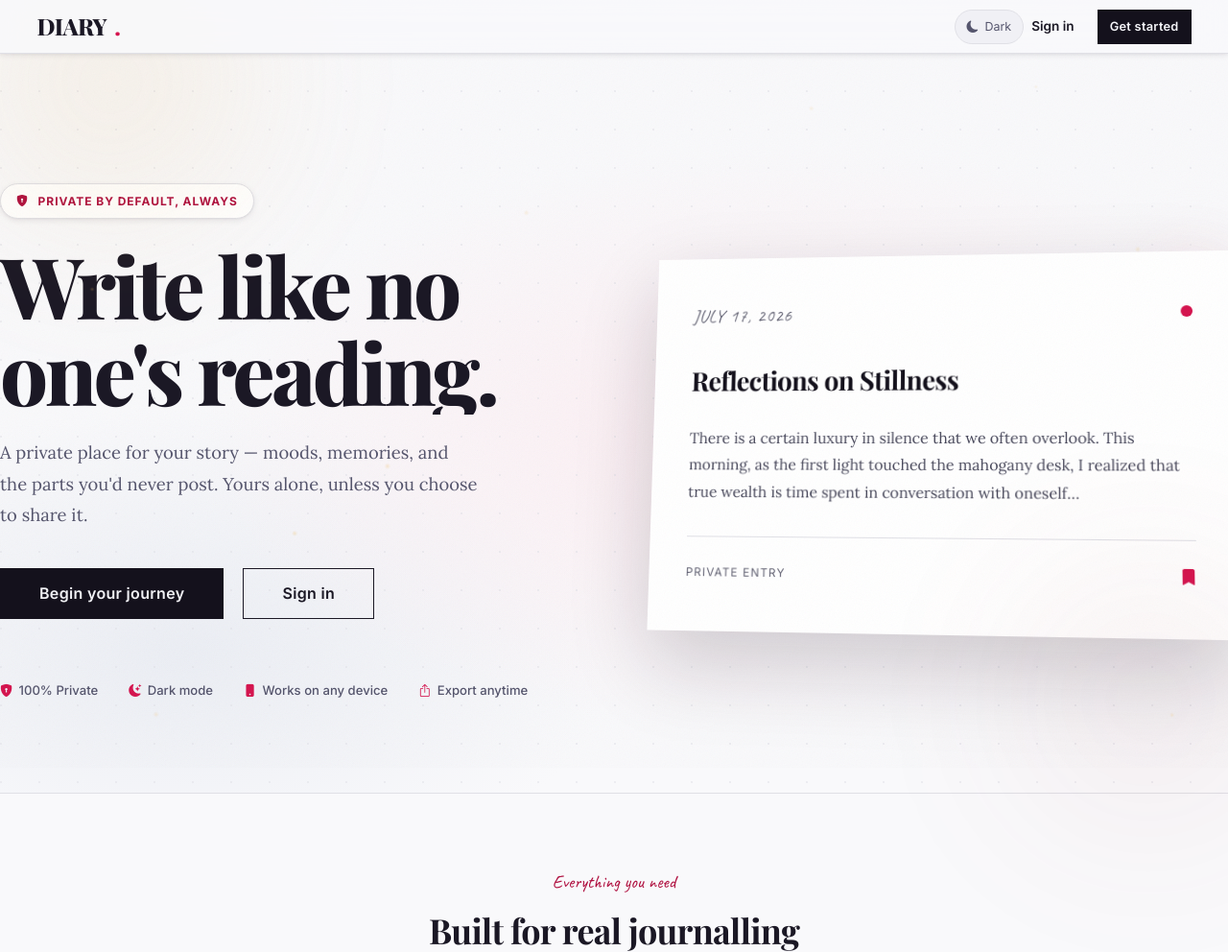
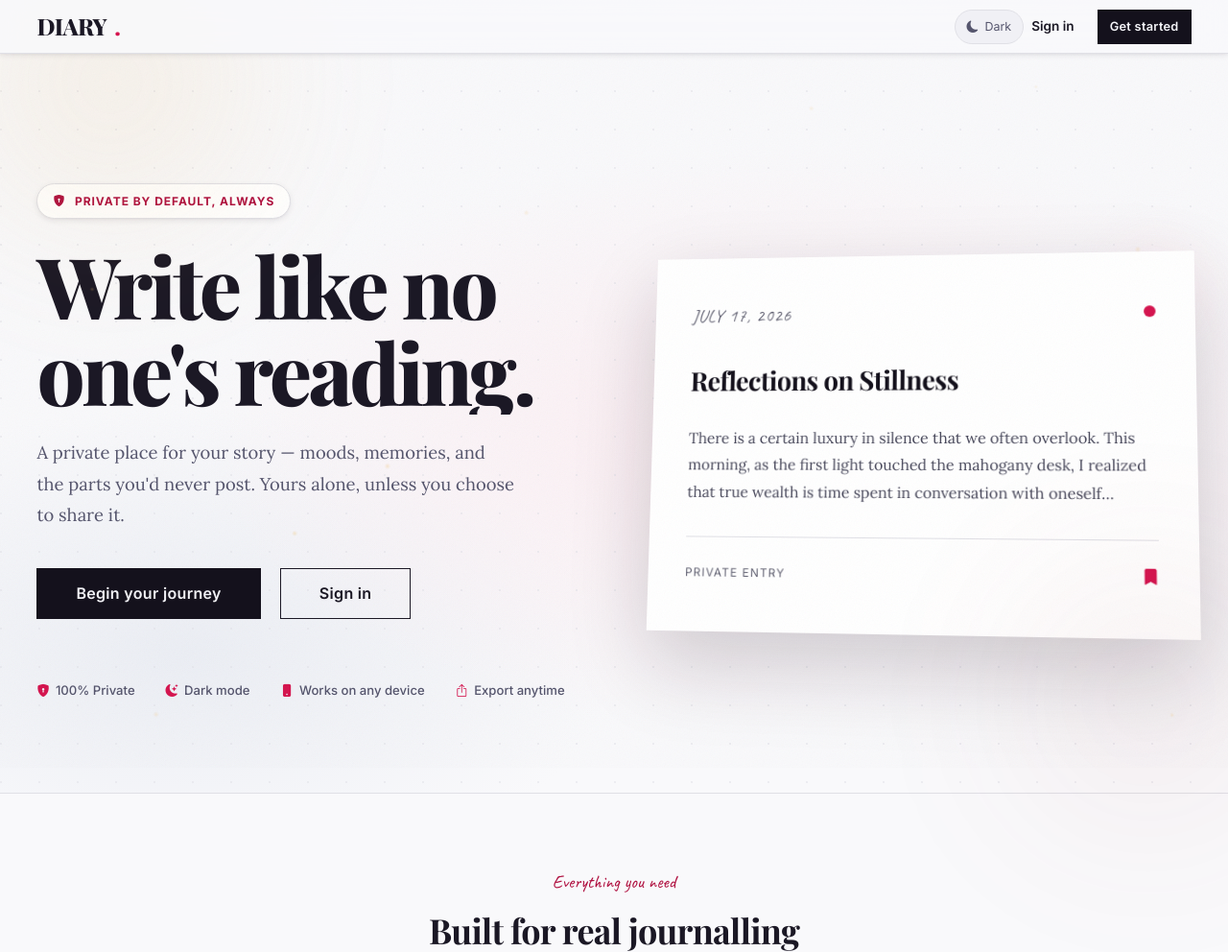
Before and after one commit to Yoge-2004/digital-diary-application, a FastAPI app: page / in a window 1280 px wide. Shown: the top 992 px of the page at 96% size. Run offline with FastAPI, Linux system fonts and the light colour scheme; some web fonts are replaced.

Commit message:
Landing: give the hero its side padding back (text was flush against the screen edge)
Reported with a screenshot: the home page text sits on the edge of the display with no spacing.
Measured at 280-600px wide: the hero title and lead paragraph started at x=0 and ended at the
screen edge, and the buttons' borders touched it (every other section was fine).

Cause: the hero is a full-bleed section (it breaks out of the page padding with a negative
margin and relies on .full-bleed's own left/right padding). .landing-hero then used the
shorthand `padding: clamp(...) 0`, which also set left/right to 0, and, being declared later,
won. Its own comment says "Vertical padding only". It is now `padding-block`, so the
horizontal padding stays. Measured after the change: nothing on the page within 12px of a
screen edge at 280, 320, 360, 390, 430 and 600px; the hero text lines up with the logo.

```diff
--- a/app/static/css/app.css
+++ b/app/static/css/app.css
@@ -1866,7 +1866,10 @@ img, video { max-width: 100%; display: block; }
      here too was a third, redundant layer of the same constraint,
      which is why the hero looked more inset than the features grid
      below it despite both nominally using --content-max. */
-  padding: clamp(2rem, 6vw, 5rem) 0;
+  /* longhand on purpose: the `padding: X 0` shorthand that was here zeroed the left/right
+     padding .full-bleed provides, which put the hero title, lead paragraph and buttons flush
+     against the screen edge on every phone. */
+  padding-block: clamp(2rem, 6vw, 5rem);
 }
 
 .hero-bg {
```
